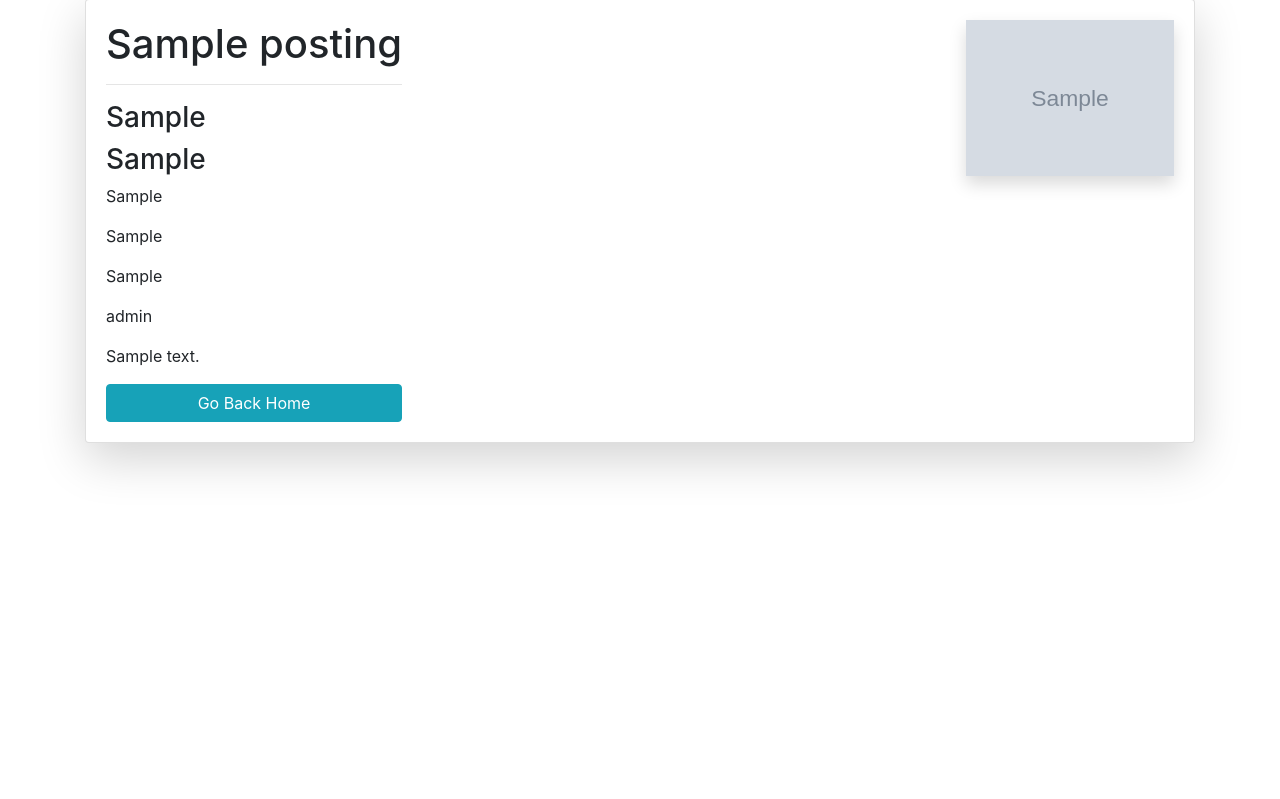
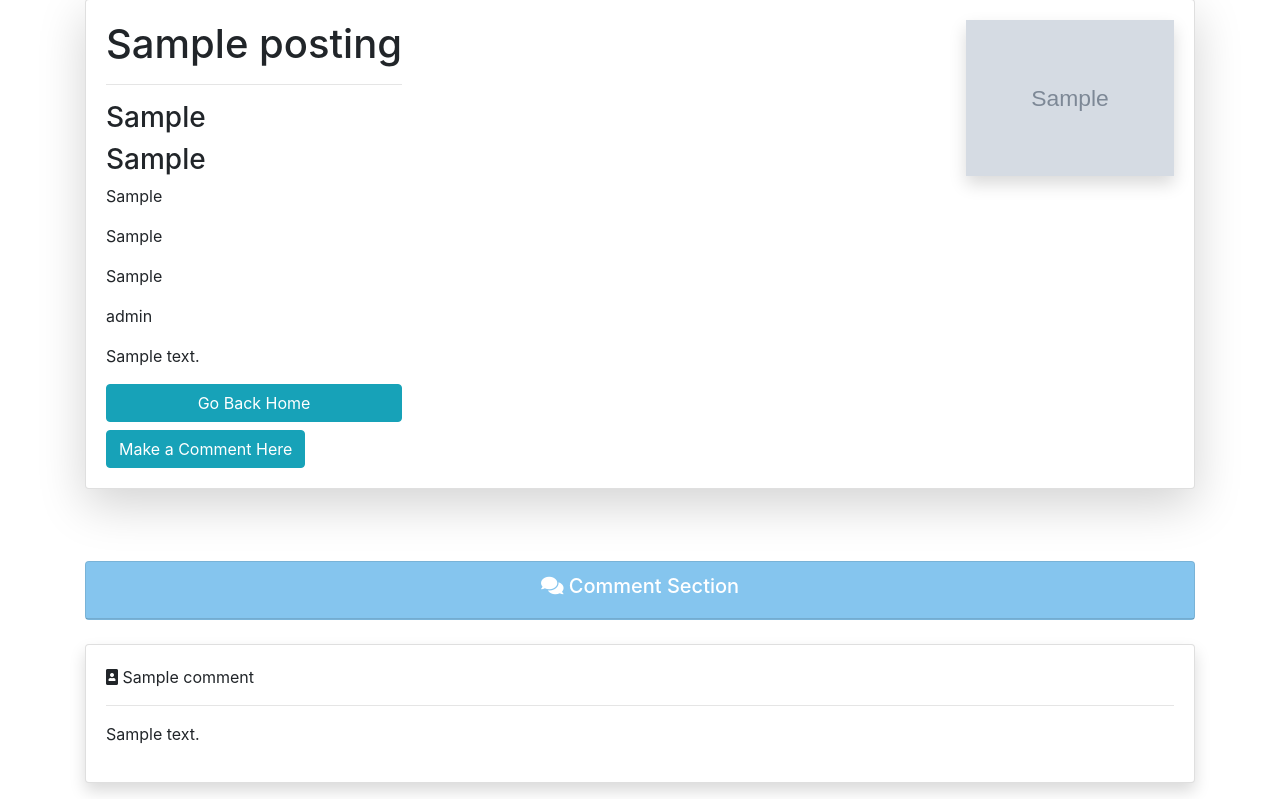
Before and after one commit to ginggk/employer-postings, a Django app: page /details/1 in a window 1280 px wide. Shown: the part 221-1020 px from the top of the page. Before the commit the page ends 693 px from the top, so only its background shows below. Run offline with Django 3.2, Linux system fonts and the light colour scheme; tables that the repository leaves empty hold one stand-in row (values such as "Sample post"); grey boxes marked "Sample" are stand-in pictures; some libraries are stand-ins or nearby versions.

Commit message:
showed the comments to the user

```diff
--- a/app/templates/details.html
+++ b/app/templates/details.html
@@ -1,25 +1,21 @@
 {% load static %}
 <!DOCTYPE html>
 <html lang="en">
+
 <head>
     <meta charset="UTF-8" />
     <meta name="viewport" content="width=device-width, initial-scale=1.0" />
     <meta http-equiv="X-UA-Compatible" content="ie=edge" />
     <title>Job Description</title>
-        <link
-            rel="stylesheet"
-            href="https://stackpath.bootstrapcdn.com/bootstrap/4.1.3/css/bootstrap.min.css"
-            integrity="sha384-MCw98/SFnGE8fJT3GXwEOngsV7Zt27NXFoaoApmYm81iuXoPkFOJwJ8ERdknLPMO"
-            crossorigin="anonymous"
-        />
+    <link rel="stylesheet" href="https://stackpath.bootstrapcdn.com/bootstrap/4.1.3/css/bootstrap.min.css"
+        integrity="sha384-MCw98/SFnGE8fJT3GXwEOngsV7Zt27NXFoaoApmYm81iuXoPkFOJwJ8ERdknLPMO" crossorigin="anonymous" />
+    <link rel="stylesheet" href="https://use.fontawesome.com/releases/v5.8.1/css/all.css"
+        integrity="sha384-50oBUHEmvpQ+1lW4y57PTFmhCaXp0ML5d60M1M7uH2+nqUivzIebhndOJK28anvf" crossorigin="anonymous">
     <link rel="stylesheet" href="{% static 'style.css' %}" />
 </head>
 
 <body>
-        <nav
-            style="background-color: #3b1b0c"
-            class="navbar navbar-expand-lg border bottom border-dark"
-        >
+    <nav style="background-color: #3b1b0c" class="navbar navbar-expand-lg border bottom border-dark">
         <ul class="navbar-nav mr-auto nav">
             <li class="nav-item">
                 <a class="nav-link text-white" href="{% url 'job' %}">
@@ -27,18 +23,12 @@
                 </a>
             </li>
             <li class="nav-item active">
-                    <a
-                        class=" nav-link text-white"
-                        href="{% url 'employers' %}"
-                    >
+                <a class=" nav-link text-white" href="{% url 'employers' %}">
                     Employers
                 </a>
             </li>
             <li class="nav-item active">
-                    <a
-                        class=" nav-link text-white"
-                        href="{% url 'resources' %}"
-                    >
+                <a class=" nav-link text-white" href="{% url 'resources' %}">
                     Resources
                 </a>
             </li>
@@ -48,16 +38,11 @@
         <header id="myCarousel" class="carousel slide ">
             <div class="carousel-inner ">
                 <div class="item active">
-                        <div
-                            class="fill "
-                            style="background-image:url({% static 'images/BaseCamp_HeaderFeature_1.jpg' %});"
-                        >
+                    <div class="fill "
+                        style="background-image:url({% static 'images/BaseCamp_HeaderFeature_1.jpg' %});">
                         <span class="center-spacer"></span>
-                            <img
-                                src="{% static 'images/BaseCamp_WebLogo_2.png' %}"
-                                style="vertical-align:middle;"
-                                alt="Base Camp Coding Academy"
-                            />
+                        <img src="{% static 'images/BaseCamp_WebLogo_2.png' %}" style="vertical-align:middle;"
+                            alt="Base Camp Coding Academy" />
                     </div>
                 </div>
             </div>
@@ -77,38 +62,50 @@
                         <p>{{ JobForm.employment_type }}</p>
                         <p>{{ JobForm.seniority_level }}</p>
                         <p>{{ JobForm.job_description }}</p>
-                            <a
-                                href="{% url 'home' %}"
-                                class="btn btn-info btn-block"
-                                >Go Back Home</a
-                            >
+                        <a href="{% url 'home' %}" class="btn btn-info btn-block">Go Back Home</a>
+                        <div class="pt-2">
+                            <a href="{% url 'comments' JobForm.id %}" class="btn btn-info">Make a Comment Here</a>
+                        </div>
+
                     </div>
                     <div>
-                            <img
-                                class="image-details shadow"
-                                src="{{ JobForm.logo }}"
-                            />
+                        <img class="image-details shadow" src="{{ JobForm.logo }}" />
                     </div>
                 </div>
             </div>
         </div>
     </div>
+    <div class="container pt-4">
+        <div class="card card-color">
+            <div class="card-header text-center text-white">
+                <h5><i class="fas fa-comments"></i> Comment Section</h5>
+                <!-- <p>You can find out more about what Base Camp is about, here.</p> -->
+            </div>
+        </div>
+    </div>
+    {% for comments in JobForm.comment_set.all %}
+    <div class="container pt-4 pb-3">
+        <div class="card shadow">
 
-        <script
-            src="
+            <div class="card-body ">
+                <h8 class="card-title"><i class="fas fa-portrait "></i> {{ comments.name }}</h8>
+                <hr />
+                <p>{{ comments.comment }}</p>
+            </div>
+
+        </div>
+    </div>
+    {% endfor %}
+    <script src="
         https://code.jquery.com/jquery-3.3.1.slim.min.js"
-            integrity="sha384-q8i/X+965DzO0rT7abK41JStQIAqVgRVzpbzo5smXKp4YfRvH+8abtTE1Pi6jizo"
-            crossorigin="anonymous"
-        ></script>
-        <script
-            src="https://cdnjs.cloudflare.com/ajax/libs/popper.js/1.14.3/umd/popper.min.js"
-            integrity="sha384-ZMP7rVo3mIykV+2+9J3UJ46jBk0WLaUAdn689aCwoqbBJiSnjAK/l8WvCWPIPm49"
-            crossorigin="anonymous"
-        ></script>
-        <script
-            src="https://stackpath.bootstrapcdn.com/bootstrap/4.1.3/js/bootstrap.min.js"
-            integrity="sha384-ChfqqxuZUCnJSK3+MXmPNIyE6ZbWh2IMqE241rYiqJxyMiZ6OW/JmZQ5stwEULTy"
-            crossorigin="anonymous"
-        ></script>
+        integrity="sha384-q8i/X+965DzO0rT7abK41JStQIAqVgRVzpbzo5smXKp4YfRvH+8abtTE1Pi6jizo" crossorigin="anonymous">
+    </script>
+    <script src="https://cdnjs.cloudflare.com/ajax/libs/popper.js/1.14.3/umd/popper.min.js"
+        integrity="sha384-ZMP7rVo3mIykV+2+9J3UJ46jBk0WLaUAdn689aCwoqbBJiSnjAK/l8WvCWPIPm49" crossorigin="anonymous">
+    </script>
+    <script src="https://stackpath.bootstrapcdn.com/bootstrap/4.1.3/js/bootstrap.min.js"
+        integrity="sha384-ChfqqxuZUCnJSK3+MXmPNIyE6ZbWh2IMqE241rYiqJxyMiZ6OW/JmZQ5stwEULTy" crossorigin="anonymous">
+    </script>
 </body>
+
 </html>
```
Lines whose indentation alone changed are shown as unchanged.
